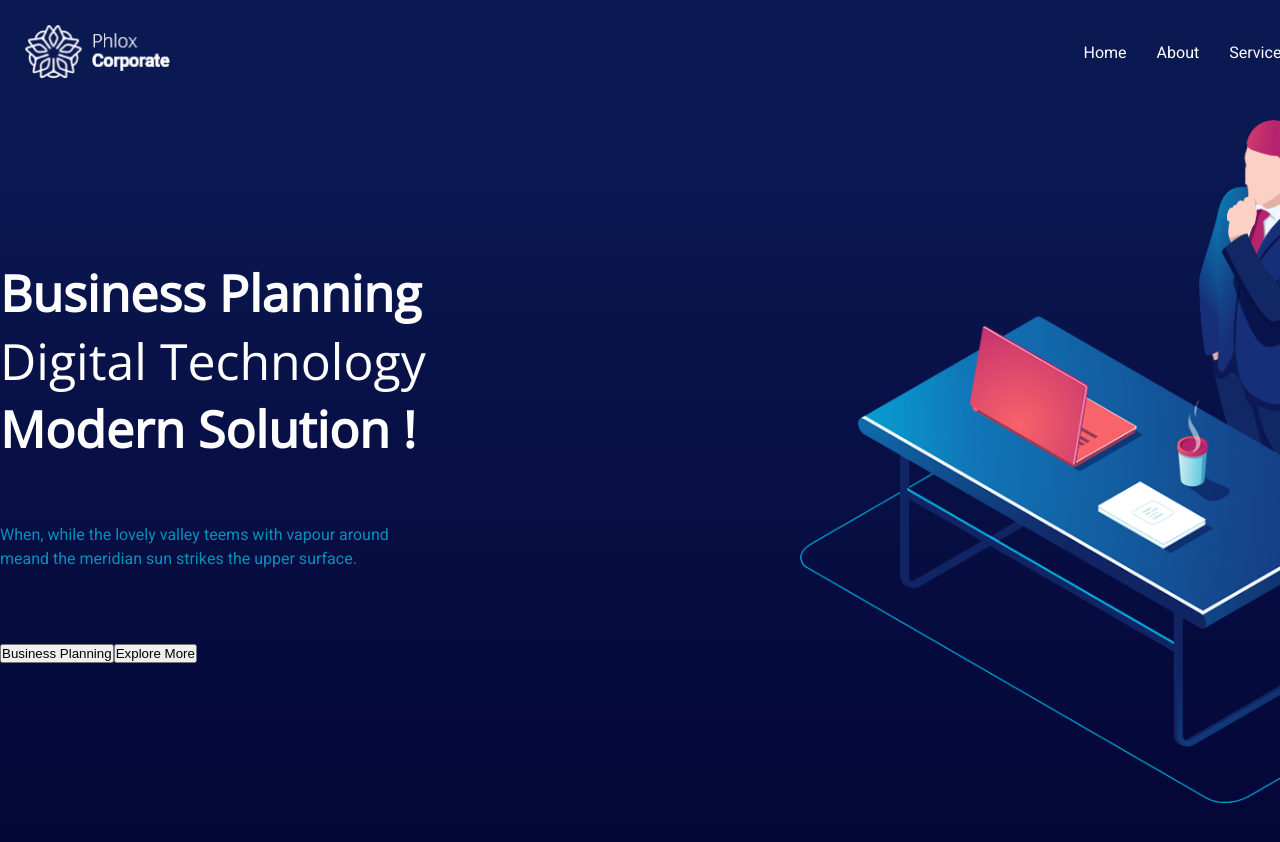
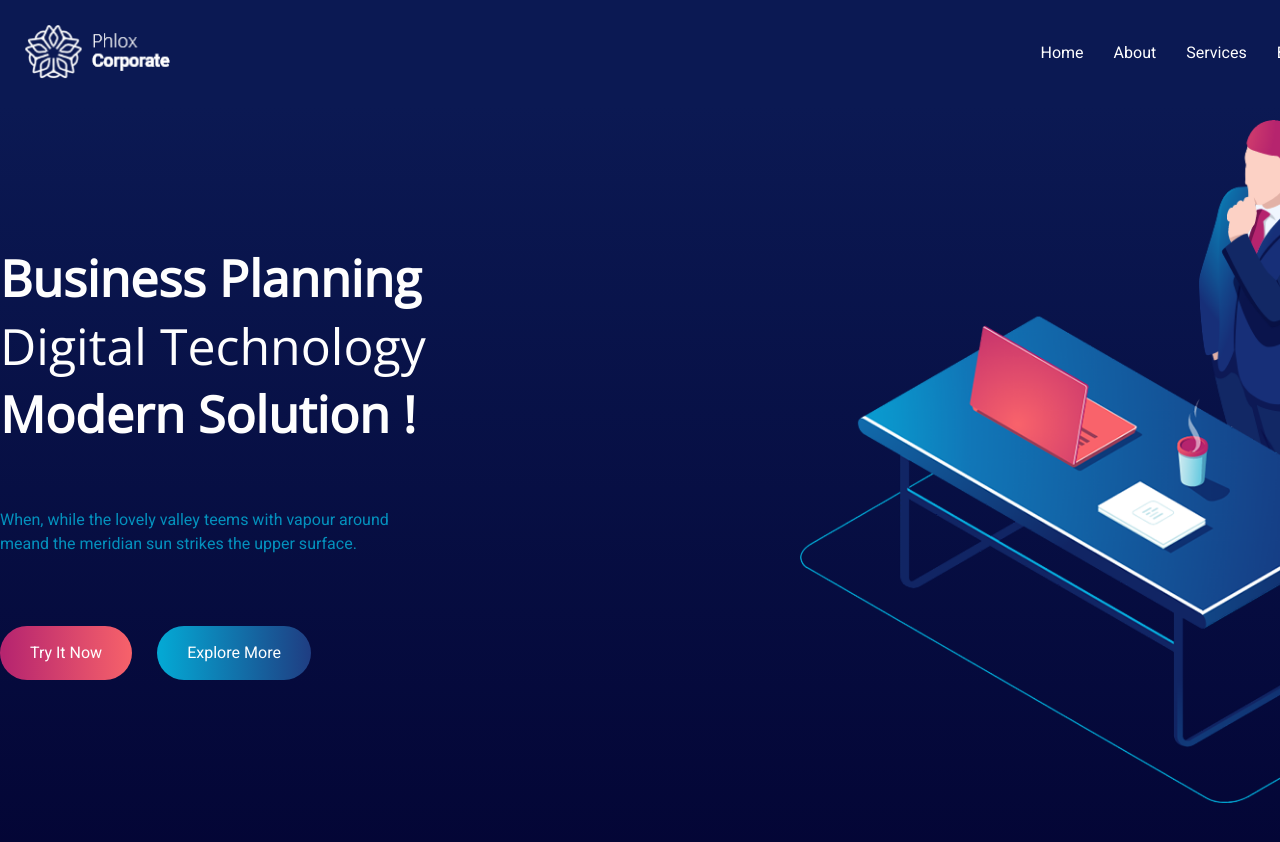
Before and after one commit to CaldatoLuca/proj-html-vuejs, a Vue app: page / in a window 1280 px wide. Shown: the top 842 px of the page. Built offline with nearby package versions, Linux system fonts and the light colour scheme.

Commit message:
feat: buttons

```diff
--- a/src/assets/scss/partials/utility.scss
+++ b/src/assets/scss/partials/utility.scss
@@ -57,3 +57,18 @@
 .heebo {
   font-family: "Heebo";
 }
+//!BUTTONS
+.btn {
+  padding: 15px 30px;
+  border: none;
+  color: $text-white;
+  border-radius: 30px;
+  font-size: 16px;
+  font-family: "Heebo";
+}
+.btn-blue {
+  background: linear-gradient(90deg, $btn-blue-light 3%, $btn-blue-dark 100%);
+}
+.btn-red {
+  background: linear-gradient(90deg, $btn-red-dark 3%, $btn-red-light 100%);
+}
--- a/src/components/CommonTitleTextBtns.vue
+++ b/src/components/CommonTitleTextBtns.vue
@@ -21,7 +21,13 @@ export default {
 
   <!-- buttons -->
   <div class="buttons">
-    <button>{{ text.title1 }}</button>
-    <button>Explore More</button>
+    <button class="btn btn-red">{{ text.btn1 }}</button>
+    <button class="btn btn-blue">{{ text.btn2 }}</button>
   </div>
 </template>
+
+<style scoped>
+.btn-red {
+  margin-right: 25px;
+}
+</style>
--- a/src/components/HeaderNav.vue
+++ b/src/components/HeaderNav.vue
@@ -16,7 +16,7 @@ export default {};
     </ul>
 
     <!-- *button nav-->
-    <button>Sign In</button>
+    <button class="btn btn-blue">Sign In</button>
   </nav>
 </template>
 
@@ -34,5 +34,6 @@ ul {
 }
 button {
   margin-left: 50px;
+  padding: 10px 20px;
 }
 </style>
--- a/src/components/MainJumbo.vue
+++ b/src/components/MainJumbo.vue
@@ -9,7 +9,7 @@ export default {
         title3: "Modern Solution !",
         textBlue:
           " When, while the lovely valley teems with vapour around meand the meridian sun strikes the upper surface.",
-        btn1: "Try Now",
+        btn1: "Try It Now",
         btn2: "Explore More",
       },
     };
```
Also changed, not shown: src/components/CommonBtn.vue (added).
